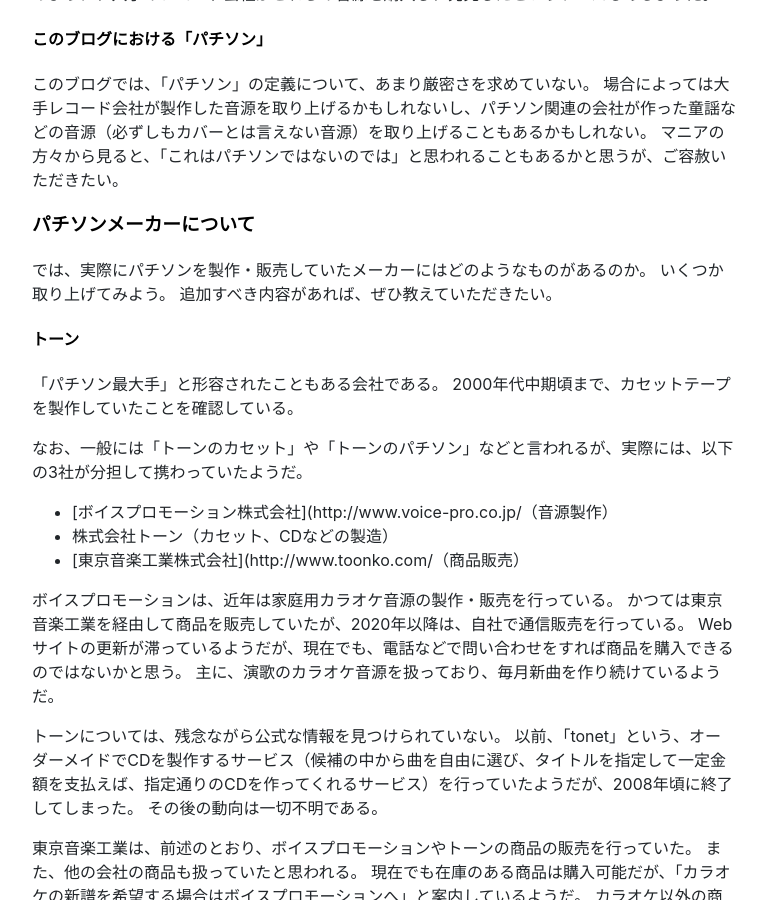
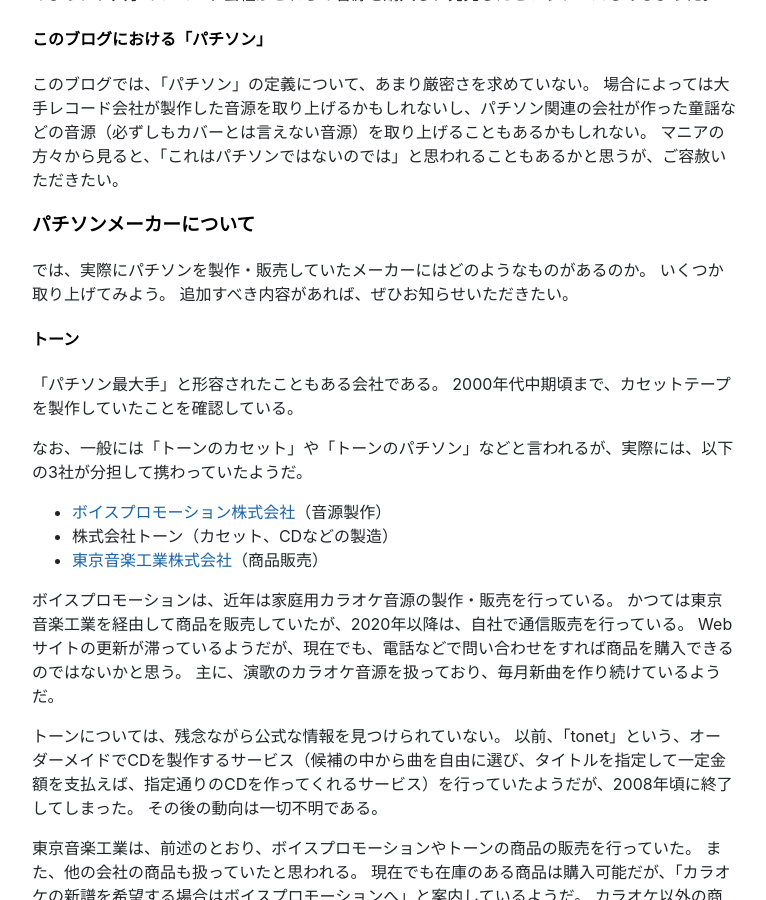
Before and after one commit to kitabatake1013/kitabatake1013.github.io, a Jekyll site: the page built from _posts/2023-04-27-pachison.md, in a window 1280 px wide and 900 px high, scrolled down 2989 px. Shown: the whole window, without its empty margins (256-1022 px from the left). Built offline with Jekyll 4.4.1, drawn with Linux system fonts in a browser that asks for light colours; nearby versions of some CDN libraries.

Commit message:
Fix link tag

```diff
--- a/_posts/2023-04-27-pachison.md
+++ b/_posts/2023-04-27-pachison.md
@@ -117,7 +117,7 @@
 
 では、実際にパチソンを製作・販売していたメーカーにはどのようなものがあるのか。
 いくつか取り上げてみよう。
-追加すべき内容があれば、ぜひ教えていただきたい。
+追加すべき内容があれば、ぜひお知らせいただきたい。
 
 #### トーン
 
```
Also changed, not shown: other parts of _posts/2023-04-27-pachison.md (+2 -2 lines).
